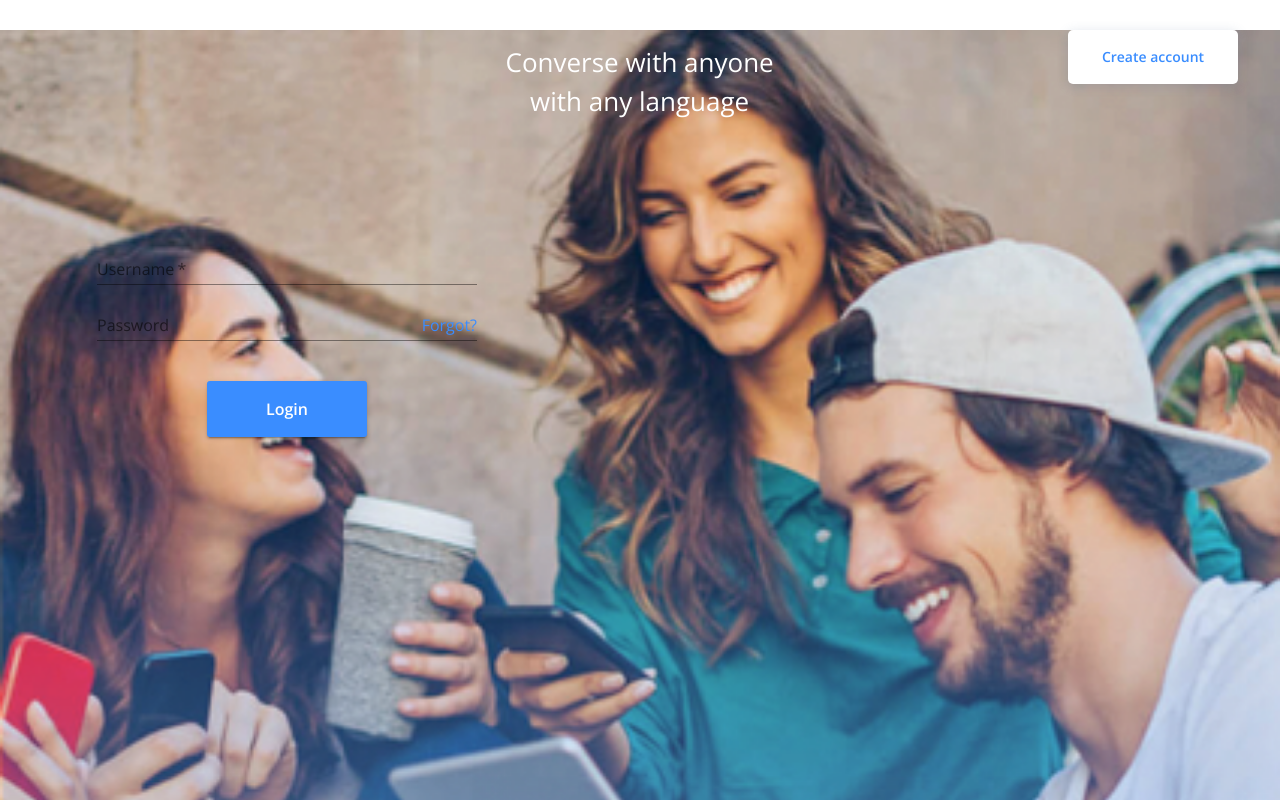
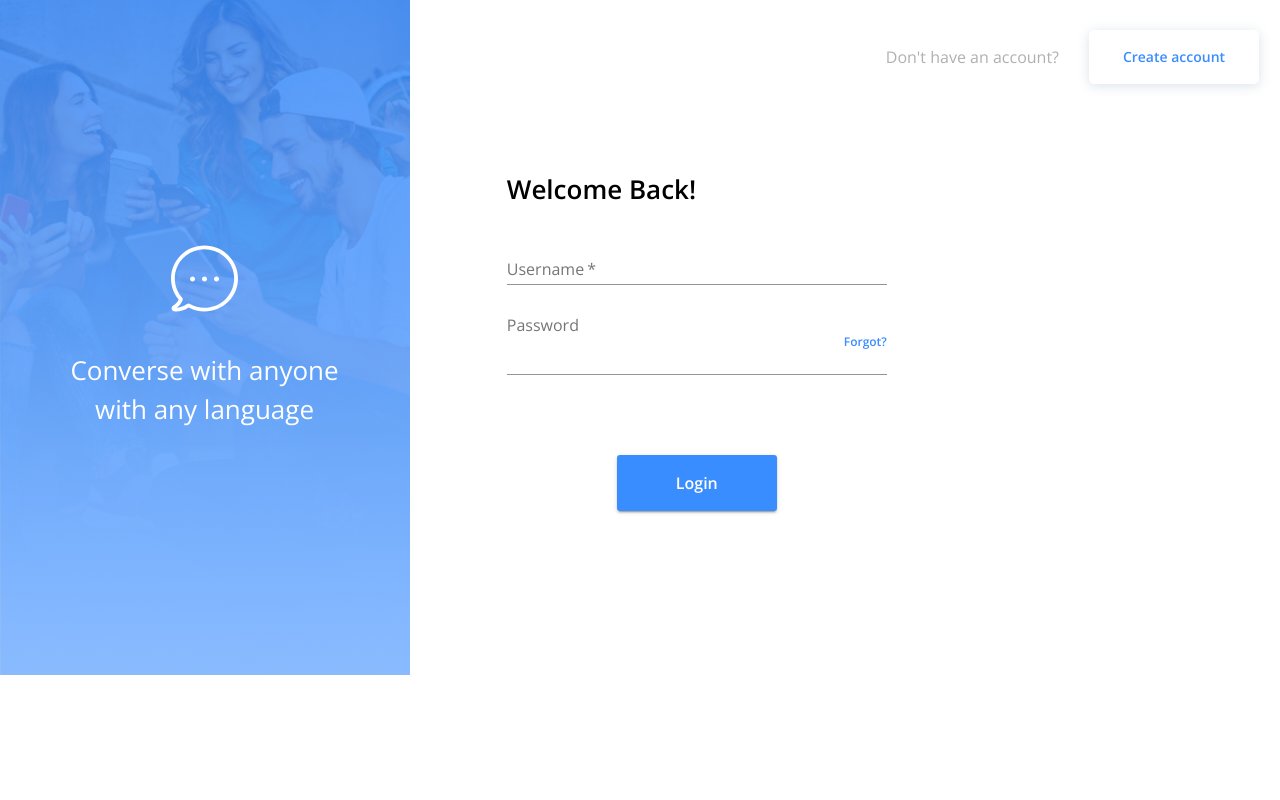
Before and after one commit to iferraro/524561, a React (Create React App) app in the folder client/: page /login in a window 1280 px wide. Shown: the top 800 px of the page. Built offline with nearby package versions, Linux system fonts and the light colour scheme; no server answers.

Commit message:
A solution to window resizing

```diff
--- a/client/src/Login.js
+++ b/client/src/Login.js
@@ -34,7 +34,43 @@ const Login = ({ user, login }) => {
     if (user && user.id) history.push("/home");
   }, [user, history]);
 
-  const useStyles = makeStyles(() => ({}));
+  const useStyles = makeStyles(() => ({
+    root: {
+      display: "flex",
+      flexDirection: "row",
+      height: "100%",
+    },
+    rootSmall: {
+      display: "flex",
+      flexDirection: "column",
+      height: "100%",
+    },
+    formSide: {
+      display: "flex",
+      flexDirection: "column",
+      alignItems: "center",
+      width: "100%",
+      height: "100%",
+    },
+    formSideSmall: {
+      display: "flex",
+      flexDirection: "column",
+      justifyContent: "center",
+      alignItems: "center",
+      width: "100%",
+      height: "100%",
+    },
+    input: {
+      height: 66,
+      marginBottom: 40,
+      fontSize: 14,
+      fontWeight: 600,
+    },
+    forgotText: {
+      fontSize: 12,
+      fontWeight: 600,
+    },
+  }));
 
   const classes = useStyles();
 
@@ -68,7 +104,12 @@ const Login = ({ user, login }) => {
               aria-label="password"
               endAdornment={
                 <InputAdornment position="end">
-                  <Link href="/" underline="none" color="primary">
+                  <Link
+                    href="/"
+                    underline="none"
+                    color="primary"
+                    className={classes.forgotText}
+                  >
                     Forgot?
                   </Link>
                 </InputAdornment>
--- a/client/src/Signup.js
+++ b/client/src/Signup.js
@@ -81,7 +81,7 @@ const Signup = ({ user, register }) => {
 
   return (
     <Box className={smallScreen ? classes.rootSmall : classes.root}>
-      <ThreeFriends signupHeight={795} smallScreen={smallScreen} />
+      <ThreeFriends smallScreen={smallScreen} />
       <Box className={smallScreen ? classes.formSideSmall : classes.formSide}>
         <TopLinePrompt
           question="Already have an account?"
@@ -110,7 +110,6 @@ const Signup = ({ user, register }) => {
             <Input
               type="email"
               name="email"
-              label="E-mail address"
               aria-label="e-mail address"
               className={classes.input}
               required
--- a/client/src/components/SignUpLogIn/AuthInput.js
+++ /dev/null
@@ -1,45 +0,0 @@
-import React from "react";
-import {
-  FormControl,
-  InputLabel,
-  Input,
-  FormHelperText,
-} from "@material-ui/core";
-import { makeStyles } from "@material-ui/core/styles";
-
-const useStyles = makeStyles(() => ({
-  root: {
-    height: 66,
-    marginBottom: 40,
-    fontSize: 14,
-    fontWeight: 600,
-  },
-}));
-
-const AuthInput = ({
-  label,
-  type,
-  name,
-  ariaLabel,
-  formErrorMessage,
-  error,
-  inputProps,
-}) => {
-  const classes = useStyles();
-  return (
-    <FormControl error={error}>
-      <InputLabel>{label}</InputLabel>
-      <Input
-        type={type}
-        name={name}
-        aria-label={ariaLabel}
-        className={classes.root}
-        inputProps={inputProps}
-        required
-      />
-      {formErrorMessage && <FormHelperText>{formErrorMessage}</FormHelperText>}
-    </FormControl>
-  );
-};
-
-export default AuthInput;
--- a/client/src/components/SignUpLogIn/ThreeFriends.js
+++ b/client/src/components/SignUpLogIn/ThreeFriends.js
@@ -4,42 +4,28 @@ import { makeStyles } from "@material-ui/core/styles";
 import BGImg from "../../bg-img.png";
 import Bubble from "../../bubble.svg";
 
-const ThreeFriends = ({ signupHeight, smallScreen }) => {
+const ThreeFriends = ({ smallScreen }) => {
+  let rootScrollHeight = 0;
+
   const [pictureHeight, setPictureHeight] = useState(0);
 
   useEffect(() => {
-    setPictureHeight(
-      Math.max(
-        signupHeight,
-        document.documentElement.getBoundingClientRect().height
-      )
-    );
+    rootScrollHeight = document.getElementById("root").scrollHeight;
+    setPictureHeight(rootScrollHeight);
+    window.onresize = renderPictureHeight;
   }, []);
 
   const renderPictureHeight = () => {
-    setPictureHeight(
-      Math.max(
-        signupHeight,
-        document.documentElement.getBoundingClientRect().height // this must actually be height of formside
-      )
-    );
-    console.log(window.innerHeight);
-    console.log(document.documentElement.scrollHeight);
+    setPictureHeight(Math.max(rootScrollHeight, window.innerHeight));
   };
-
-  useEffect(() => {
-    window.addEventListener("resize", renderPictureHeight);
-    return () => window.removeEventListener("resize", renderPictureHeight);
-  });
 
   const useStyles = makeStyles(() => ({
     root: {
       position: "relative",
       width: (425 * pictureHeight) / 700,
-      // height: pictureHeight,
-      minHeight: signupHeight,
+      height: pictureHeight,
       padding: 0,
-      // backgroundColor: "magenta",
+      backgroundColor: "magenta",
     },
     rootSmall: {
       position: "relative",
--- a/client/src/components/SignUpLogIn/index.js
+++ b/client/src/components/SignUpLogIn/index.js
@@ -1,4 +1,3 @@
 export { default as TopLinePrompt } from "./TopLinePrompt";
 export { default as ThreeFriends } from "./ThreeFriends";
-export { default as AuthInput } from "./AuthInput";
 export { default as Form } from "./Form";
```
